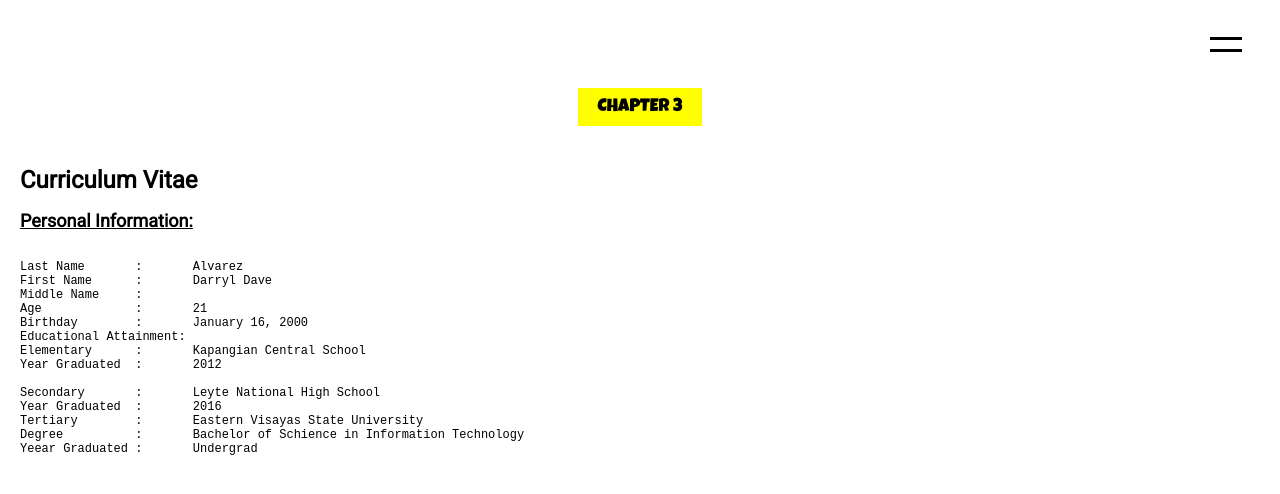
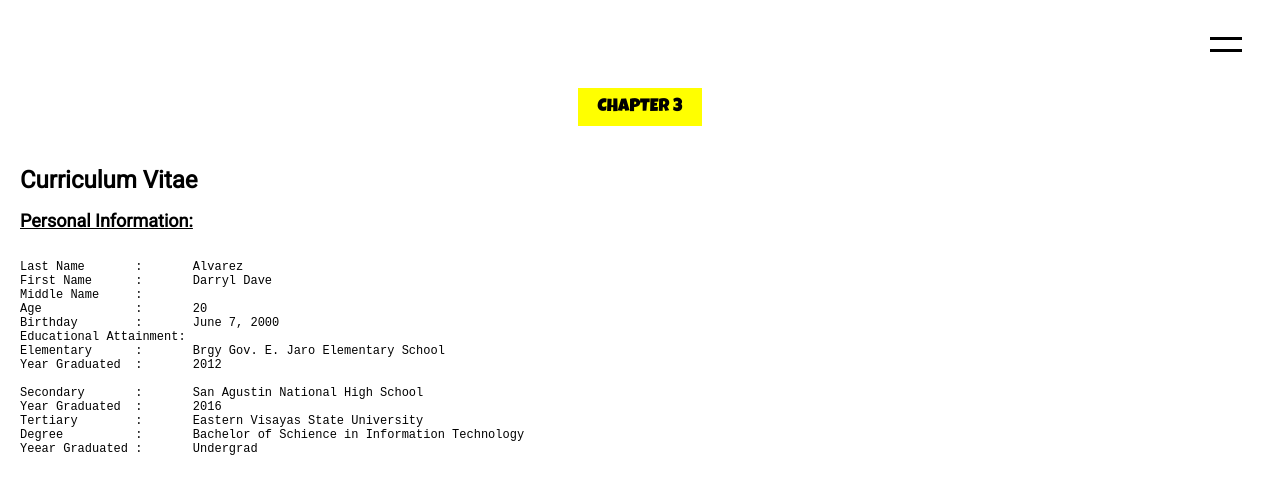
Before and after one commit to christianparanas/cm-dar, a Next.js app: page /acts/chapter3 in a window 1280 px wide. Shown: the top 494 px of the page. Built offline with nearby package versions, Linux system fonts and the light colour scheme.

Commit message:
Update chapter3.jsx

```diff
--- a/pages/acts/chapter3.jsx
+++ b/pages/acts/chapter3.jsx
@@ -16,13 +16,13 @@ export default function chapter3() {
 Last Name 	:	Alvarez
 First Name 	:	Darryl Dave
 Middle Name 	:
-Age		:	21
-Birthday	:	January 16, 2000
+Age		:	20
+Birthday	:	June 7, 2000
 Educational Attainment:
-Elementary	:	Kapangian Central School
+Elementary	:	Brgy Gov. E. Jaro Elementary School
 Year Graduated	:   	2012
 
-Secondary	:	Leyte National High School
+Secondary	:	San Agustin National High School
 Year Graduated	:	2016
 Tertiary	:	Eastern Visayas State University
 Degree		:	Bachelor of Schience in Information Technology
```
